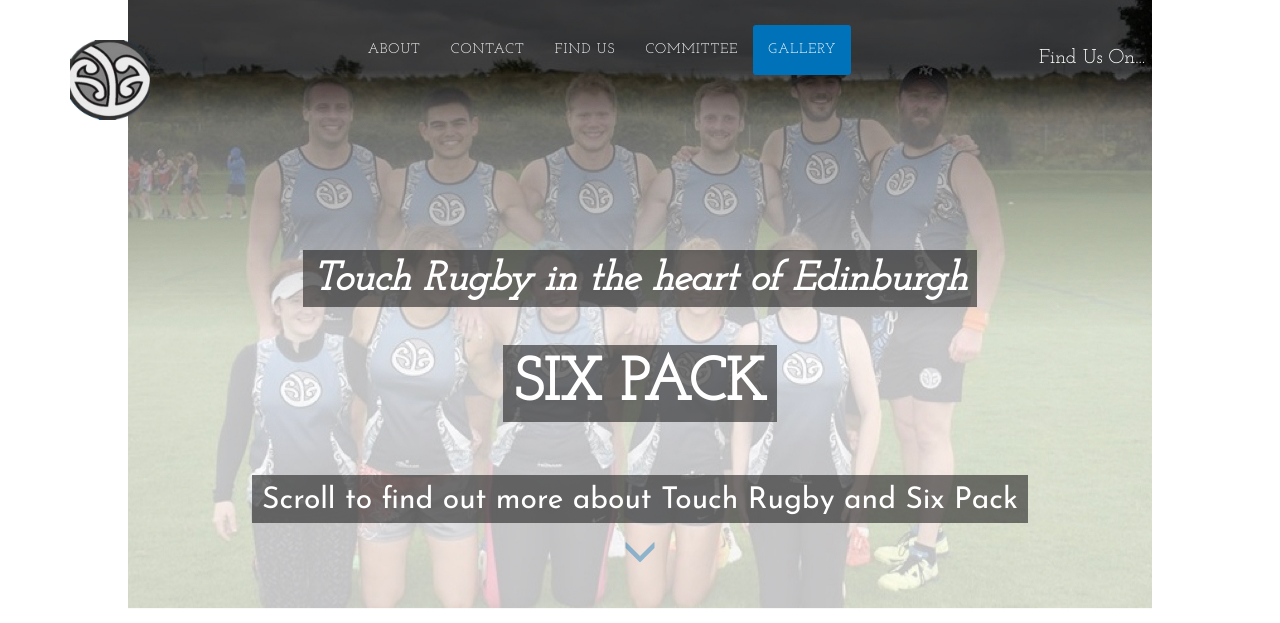
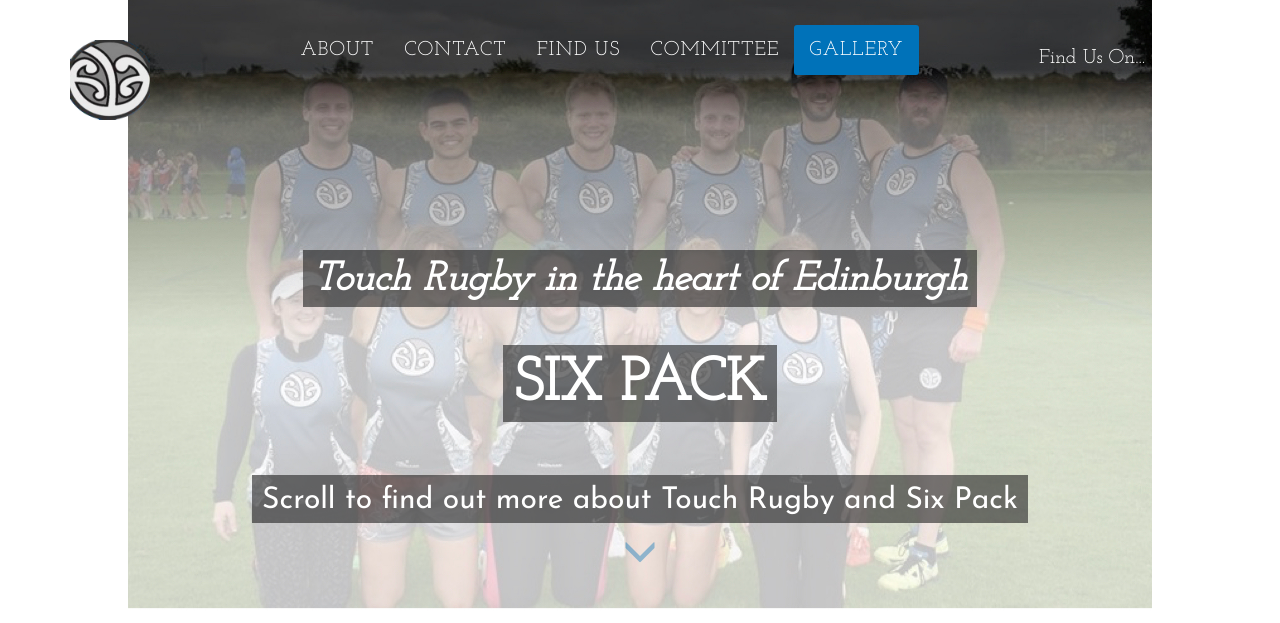
Before and after one commit to jwalkins/six_pack_touch, a PHP site: page / in a window 1280 px wide. Shown: the top 623 px of the page. Run offline with PHP 8.4, Linux system fonts and the light colour scheme; some libraries are stand-ins or nearby versions; some web fonts are replaced.

Commit message:
Change Navbar Font Size on Large Screens

```diff
--- a/css/sytlesheet.css
+++ b/css/sytlesheet.css
@@ -202,6 +202,12 @@ hr {
   }
   .navbar-custom.affix .navbar-brand {
     font-size: 1.5em;
+  }
+}
+
+@media (min-width: 1085px) {
+.navbar-custom .nav li a {
+  font-size: 20px;
   }
 }
 
```
